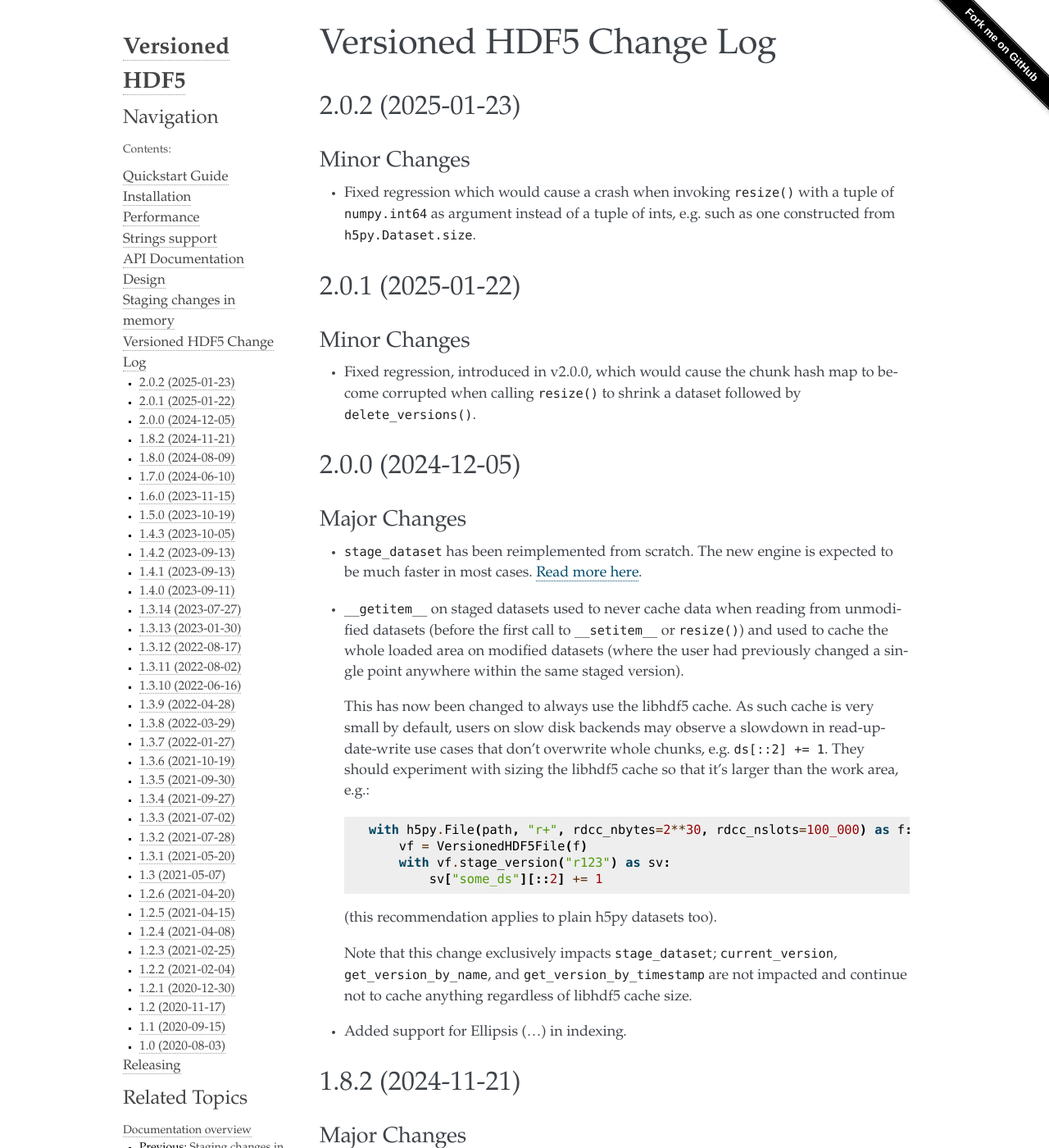
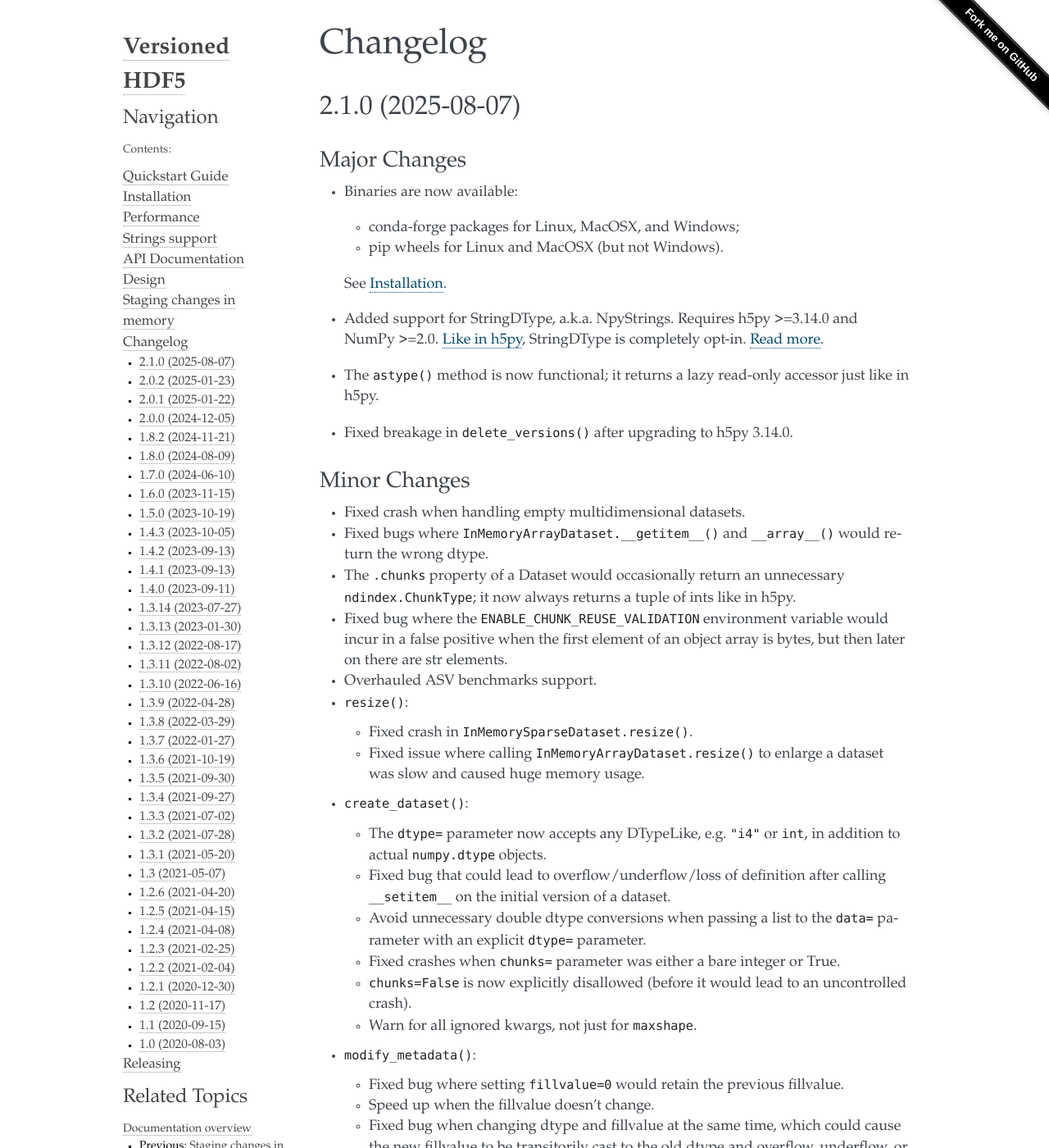
Before and after one commit to deshaw/versioned-hdf5, a Sphinx documentation site: the page built from docs/changelog.md, in a window 1280 px wide and 1400 px high. Shown: the whole window at 82% size. Built offline with Sphinx 7.4.7, drawn with Linux system fonts in a browser that asks for light colours; some of the changed text lies outside the part shown.

Commit message:
Prepare for version 2.1.0 (#451)

```diff
--- a/docs/changelog.md
+++ b/docs/changelog.md
@@ -1,5 +1,58 @@
-Versioned HDF5 Change Log
-=========================
+Changelog
+=========
+
+## 2.1.0 (2025-08-07)
+
+### Major Changes
+
+- Binaries are now available:
+  - conda-forge packages for Linux, MacOSX, and Windows;
+  - pip wheels for Linux and MacOSX (but not Windows).
+
+  See [Installation](installation).
+- Added support for StringDType, a.k.a. NpyStrings.
+  Requires h5py >=3.14.0 and NumPy >=2.0.
+  [Like in h5py](https://docs.h5py.org/en/stable/strings.html#numpy-variable-width-strings),
+  StringDType is completely opt-in. [Read more](strings).
+- The `astype()` method is now functional; it returns a lazy read-only accessor just
+  like in h5py.
+- Fixed breakage in `delete_versions()` after upgrading to h5py 3.14.0.
+
+### Minor Changes
+
+- Fixed crash when handling empty multidimensional datasets.
+- Fixed bugs where `InMemoryArrayDataset.__getitem__()` and `__array__()`
+  would return the wrong dtype.
+- The `.chunks` property of a Dataset would occasionally return an unnecessary
+  `ndindex.ChunkType`; it now always returns a tuple of ints like in h5py.
+- Fixed bug where the `ENABLE_CHUNK_REUSE_VALIDATION` environment variable would incur
+  in a false positive when the first element of an object array is bytes, but then later
+  on there are str elements.
+- Overhauled ASV benchmarks support.
+
+- `resize()`:
+  - Fixed crash in `InMemorySparseDataset.resize()`.
+  - Fixed issue where calling `InMemoryArrayDataset.resize()` to enlarge a dataset was
+    slow and caused huge memory usage.
+
+- `create_dataset()`:
+  - The `dtype=` parameter now accepts any DTypeLike, e.g. `"i4"` or `int`, in
+    addition to actual `numpy.dtype` objects.
+  - Fixed bug that could lead to overflow/underflow/loss of definition after calling
+    `__setitem__` on the initial version of a dataset.
+  - Avoid unnecessary double dtype conversions when passing a list to the `data=`
+    parameter with an explicit `dtype=` parameter.
+  - Fixed crashes when `chunks=` parameter was either a bare integer or True.
+  - `chunks=False` is now explicitly disallowed
+    (before it would lead to an uncontrolled crash).
+  - Warn for all ignored kwargs, not just for `maxshape`.
+
+- `modify_metadata()`:
+  - Fixed bug where setting `fillvalue=0` would retain the previous fillvalue.
+  - Speed up when the fillvalue doesn't change.
+  - Fixed bug when changing dtype and fillvalue at the same time, which could cause the
+    new fillvalue to be transitorily cast to the old dtype and overflow, underflow,
+    or lose definition.
 
 ## 2.0.2 (2025-01-23)
 
```
Also changed, not shown: docs/installation.rst (+19 -3 lines).
